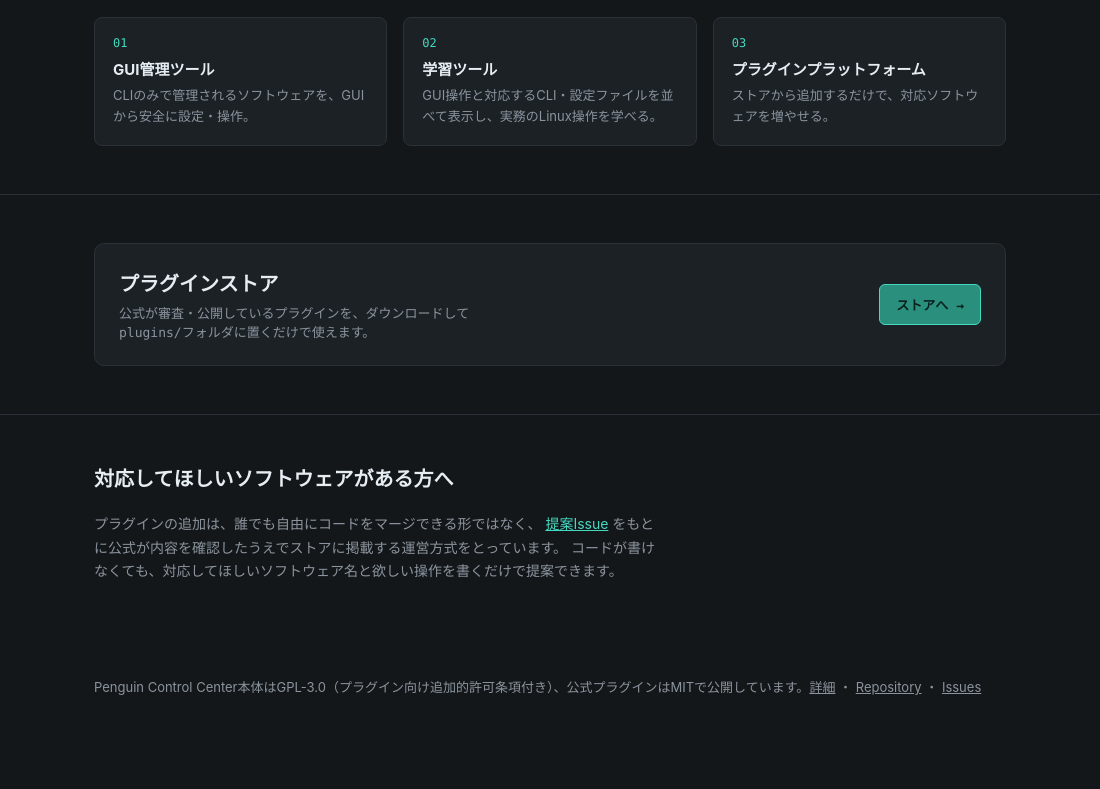
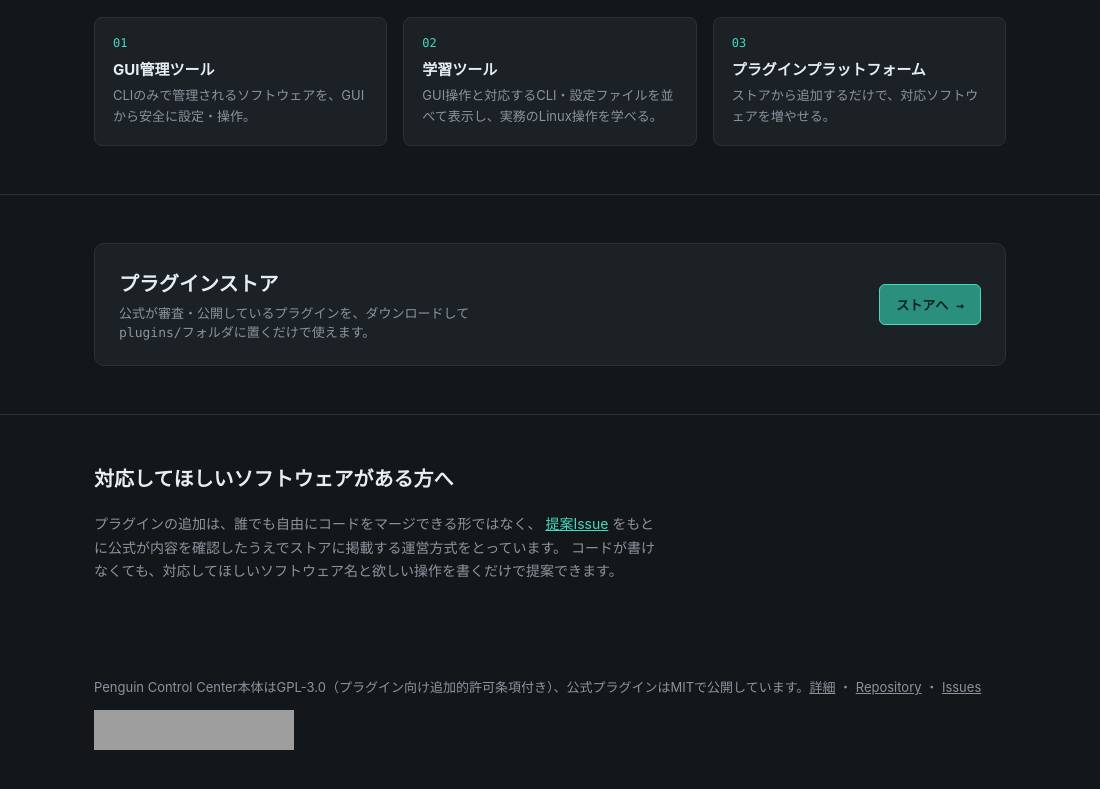
Before and after one commit to RT2231/penguin-control-center, an Electron app: page docs/index.html in a window 1100 px wide. Shown: the part 1403-2192 px from the top of the page. Before the commit the page ends 2159 px from the top, so only its background shows below. Drawn offline with Linux system fonts and the light colour scheme; grey boxes are pictures that could not be loaded.

Commit message:
docs: add Tsukutta badge to README and landing page
- README.md: markdown badge under the title
- docs/index.html: HTML badge in the footer, CSP img-src updated to allow tsukutta.app

```diff
--- a/docs/index.html
+++ b/docs/index.html
@@ -2,7 +2,7 @@
 <html lang="ja">
 <head>
 <meta charset="UTF-8" />
-<meta http-equiv="Content-Security-Policy" content="default-src 'self'; script-src 'none'; style-src 'self' 'unsafe-inline'; img-src 'self'; object-src 'none'; base-uri 'none';" />
+<meta http-equiv="Content-Security-Policy" content="default-src 'self'; script-src 'none'; style-src 'self' 'unsafe-inline'; img-src 'self' https://tsukutta.app; object-src 'none'; base-uri 'none';" />
 <meta name="viewport" content="width=device-width, initial-scale=1" />
 <title>Penguin Control Center — Linux CLIをGUIで、学びながら管理する</title>
 <meta name="description" content="LinuxのCLIツールをGUIで管理し、対応するCLIも同時に学べるオープンソースのプラグイン型管理プラットフォーム" />
@@ -145,6 +145,9 @@
     Penguin Control Center本体はGPL-3.0（プラグイン向け追加的許可条項付き）、公式プラグインはMITで公開しています。<a href="https://github.com/RT2231/penguin-control-center/blob/main/LICENSE">詳細</a>
     ・ <a href="https://github.com/RT2231/penguin-control-center">Repository</a>
     ・ <a href="https://github.com/RT2231/penguin-control-center/issues">Issues</a>
+    <div style="margin-top:14px;">
+      <a href="https://tsukutta.app/apps/f31576b3-5f17-415b-8e19-55929298b498"><img src="https://tsukutta.app/api/badge/f31576b3-5f17-415b-8e19-55929298b498?lang=ja" alt="Tsukuttaに掲載中" width="200" height="40"></a>
+    </div>
   </div>
 </footer>
 
```
Also changed, not shown: README.md.
